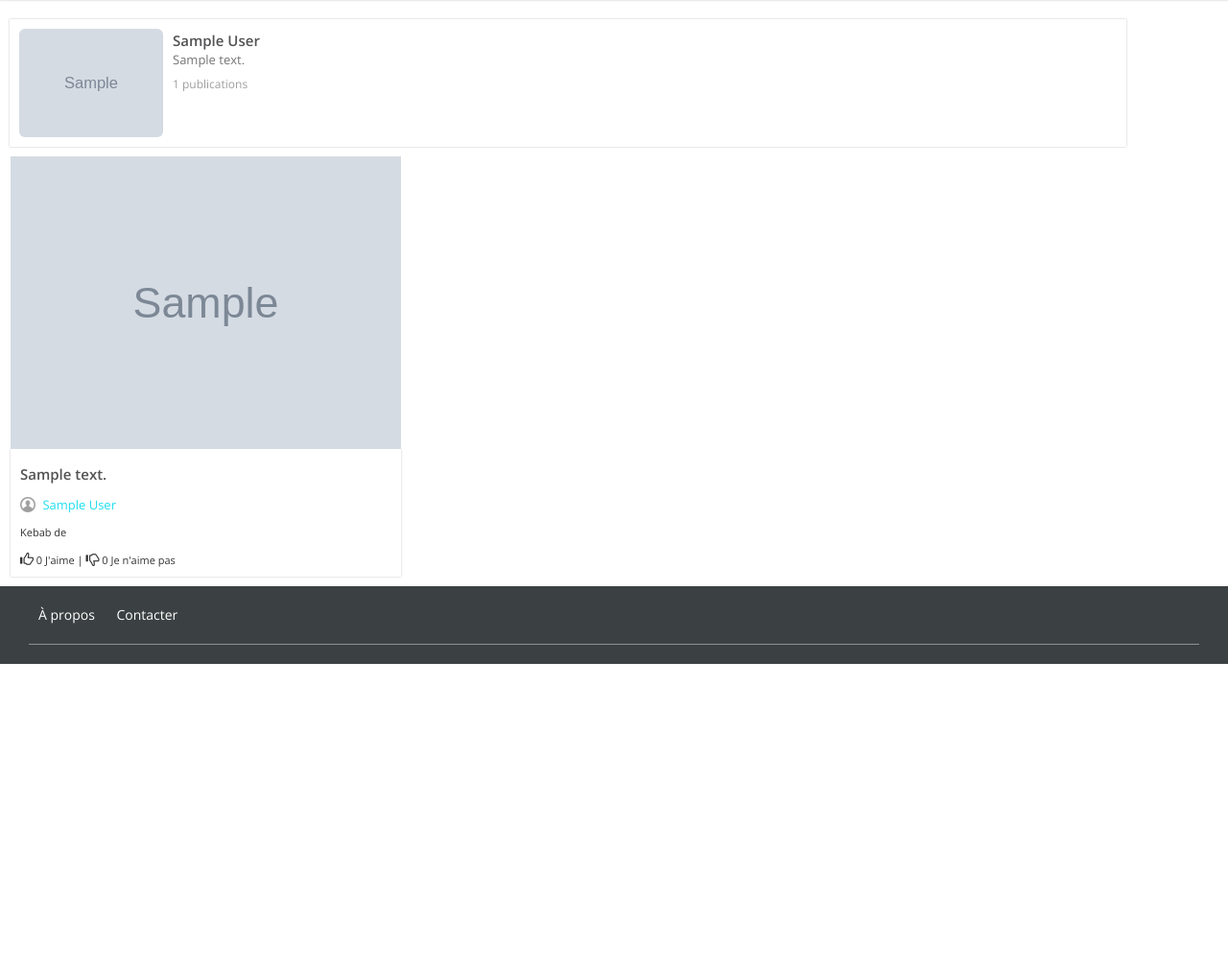
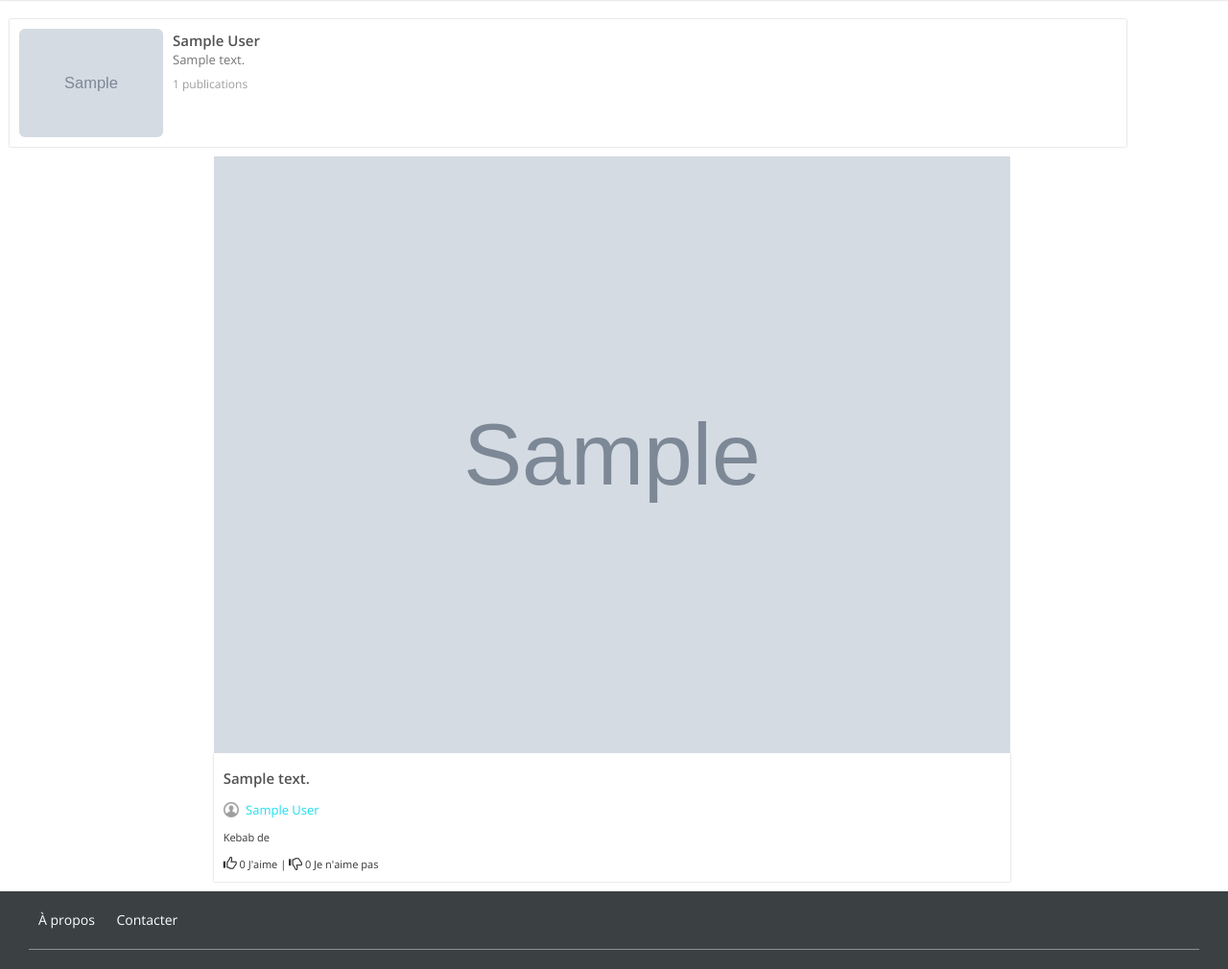
Before and after one commit to Instabab/Instabab, a PHP site: template components/profile.twig in a window 1280 px wide. Shown: the part 80-1090 px from the top of the page at 96% size. Before the commit the page ends 772 px from the top, so only its background shows below. Run offline with PHP 8.4, Linux system fonts and the light colour scheme; the template is opened without the code that fills it: most values are stand-ins (such as "Sample title", 1, 10 or a date in 2020); grey boxes marked "Sample" are stand-in pictures; some libraries are stand-ins or nearby versions.

Commit message:
Modify status view

```diff
--- a/components/layout/statusDisplay.twig
+++ b/components/layout/statusDisplay.twig
@@ -1,4 +1,4 @@
-<div class="col-md-4 resent-grid recommended-grid slider-top-grids">
+<div class="col-xs-8 col-md-offset-2 resent-grid recommended-grid slider-top-grids">
     <div class="resent-grid-img recommended-grid-img">
         <a href="single.html"><img src="{{post.photo}}" alt="Kebab picture" /></a>
     </div>
```
